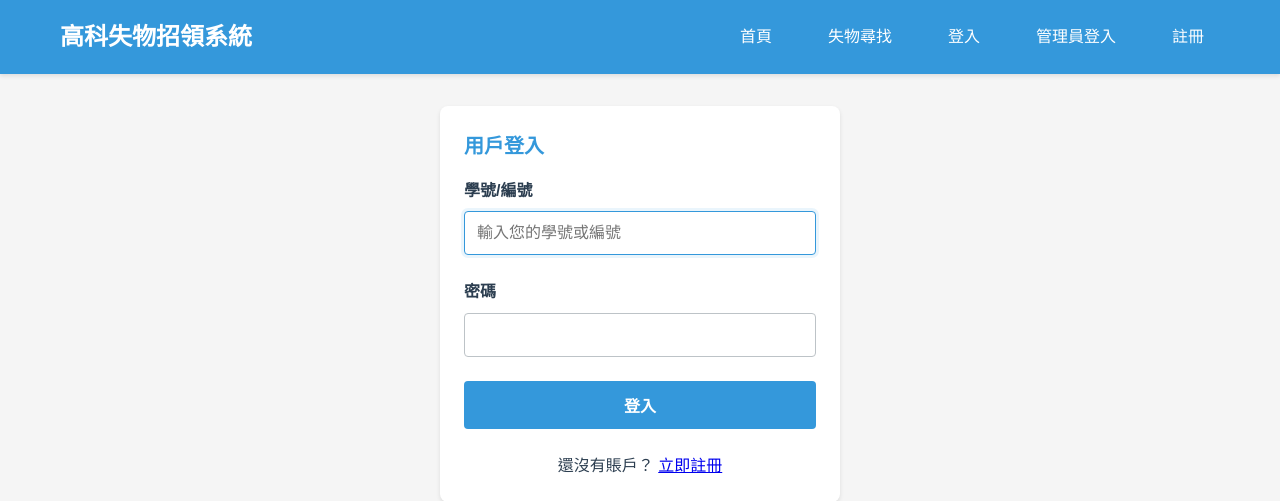
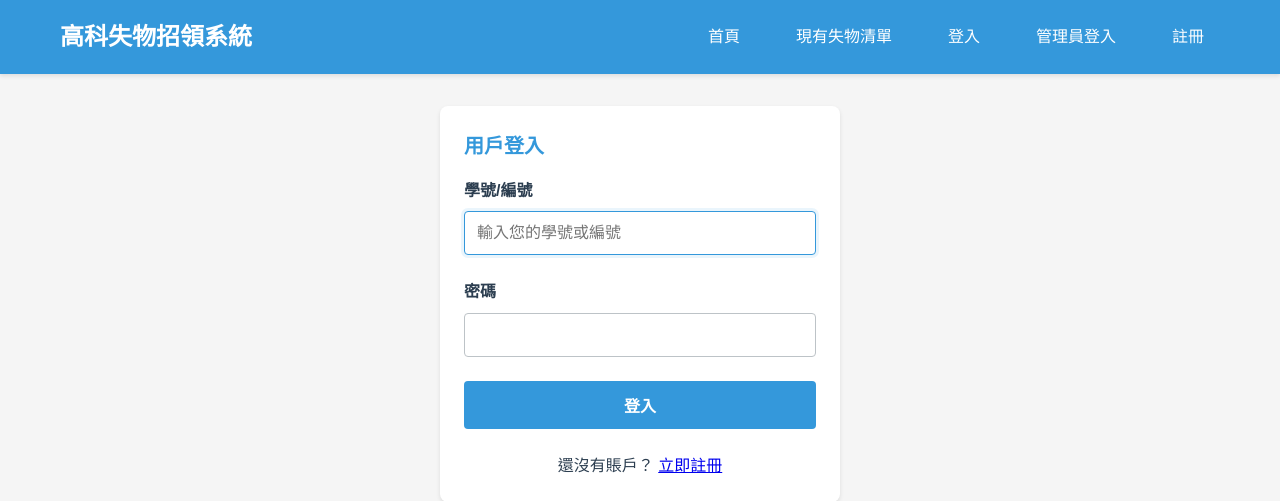
Before and after one commit to c112151123-blip/project, a Flask app: page /auth/login in a window 1280 px wide. Shown: the top 501 px of the page. Run offline with Flask 3, Linux system fonts and the light colour scheme.

Commit message:
Update base.html navbar to point to specific features

```diff
--- a/app/templates/base.html
+++ b/app/templates/base.html
@@ -14,17 +14,15 @@
             </div>
             <div class="navbar-menu">
                 <a href="{{ url_for('main.index') }}">首頁</a>
-                <a href="{{ url_for('lost_items.list_lost') }}">失物尋找</a>
-                {% if current_user.is_authenticated and current_user.role != 'admin' %}
-                    <a href="{{ url_for('found_items.list_found') }}">拾物查詢</a>
-                {% endif %}
+                <a href="{{ url_for('found_items.list_found') }}">現有失物清單</a>
 
                 {% if current_user.is_authenticated %}
-                    <a href="{{ url_for('main.dashboard') }}">我的儀表板</a>
                     {% if current_user.role == 'student' or current_user.role == 'staff' %}
-                        <a href="{{ url_for('lost_items.report_lost') }}">報告失物</a>
+                        <a href="{{ url_for('lost_items.report_lost') }}">協尋登記</a>
+                        <a href="{{ url_for('main.dashboard') }}">認領登記清單</a>
                     {% elif current_user.role == 'admin' %}
-                        <a href="{{ url_for('found_items.report_found') }}">上傳拾物</a>
+                        <a href="{{ url_for('found_items.report_found') }}">上傳遺失物</a>
+                        <a href="{{ url_for('main.dashboard') }}">管理員面板</a>
                     {% endif %}
                     <a href="{{ url_for('auth.logout') }}">登出</a>
                 {% else %}
```
